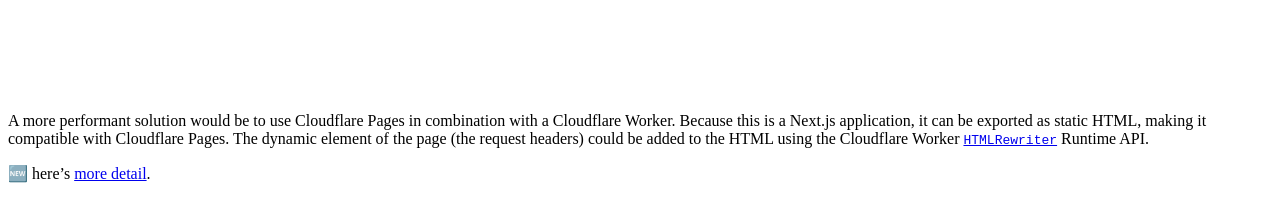
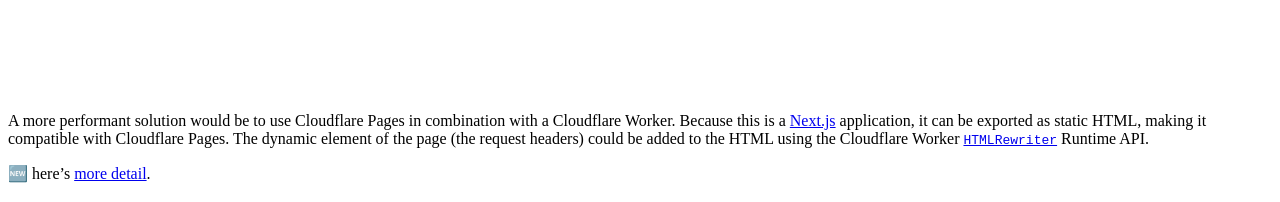
Before and after one commit to michrome/cloudflare-coffee, a Next.js app: page / in a window 1280 px wide. Shown: the part 7055-7257 px from the top of the page. Built offline with nearby package versions, Linux system fonts and the light colour scheme.

Commit message:
Correct Next href

```diff
--- a/pages/index.js
+++ b/pages/index.js
@@ -229,7 +229,7 @@ export default function Home({ headers }) {
       <p>
         A more performant solution would be to use Cloudflare Pages in
         combination with a Cloudflare Worker. Because this is a{" "}
-        <a hre="https://nextjs.org">Next.js</a> application, it can be exported
+        <a href="https://nextjs.org">Next.js</a> application, it can be exported
         as static HTML, making it compatible with Cloudflare Pages. The dynamic
         element of the page (the request headers) could be added to the HTML
         using the Cloudflare Worker{" "}
```
